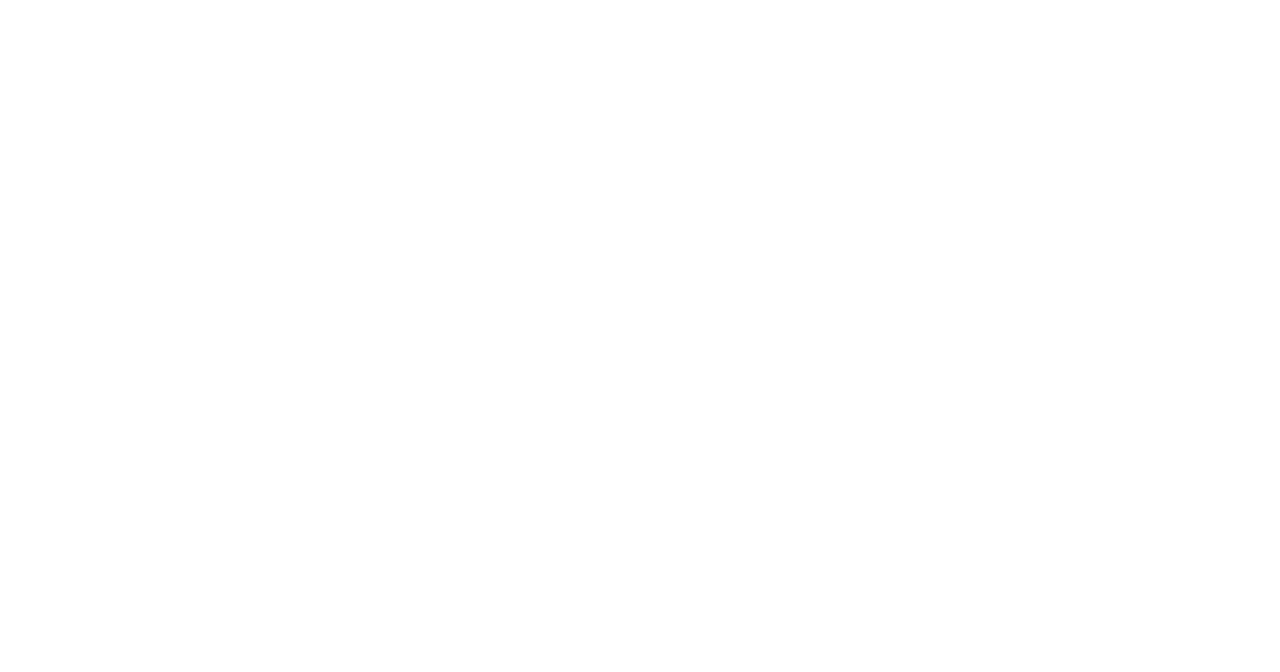
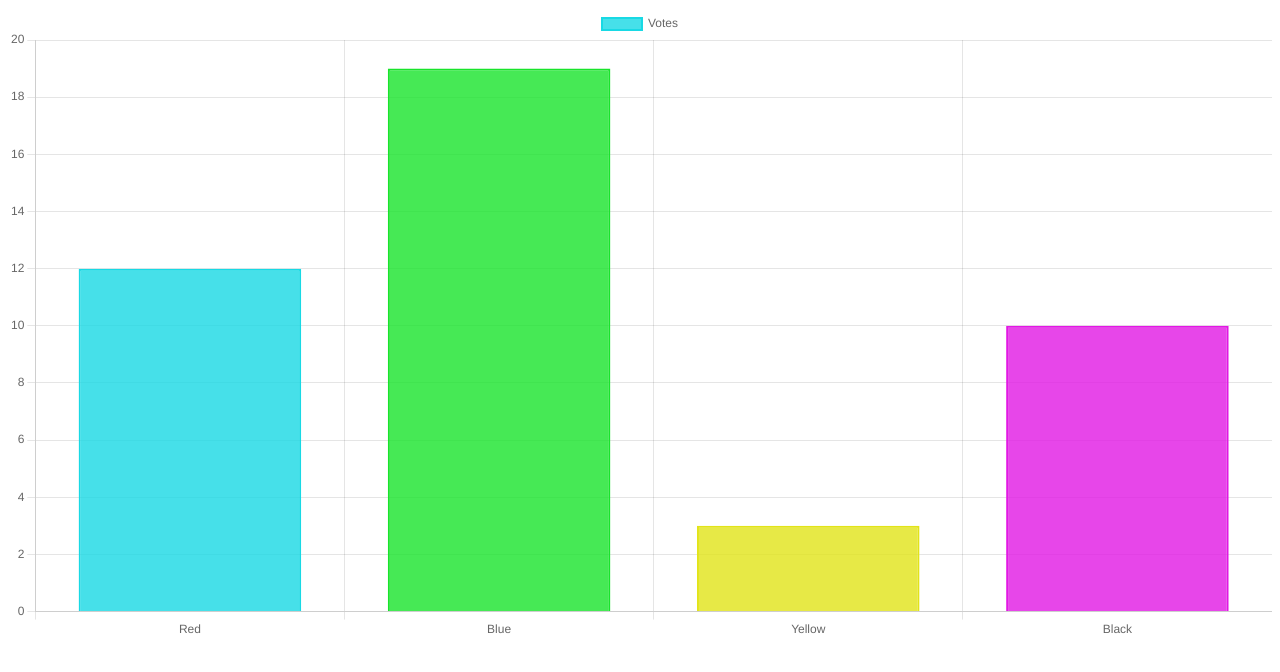
Before and after one commit to coryrmrz/Charts, a plain HTML site: page index.html in a window 1280 px wide. Drawn offline with nearby package versions, Linux system fonts and the light colour scheme.

Commit message:
Bar Chart Update

```diff
--- a/index.html
+++ b/index.html
@@ -10,6 +10,7 @@
     <div>
         <canvas id="barChart"></canvas>
     </div>
-    <script>src="script.js"</script>
+
+    <script src="script.js"></script>
 </body>
 </html>
--- a/script.js
+++ b/script.js
@@ -11,15 +11,15 @@ new Chart(
                     data: [12,19,3,10],
                     borderWidth: 2,
                     backgroundColor: [
-                        'rgba(245, 0, 9, 0.45)',
-                        'rgba(5, 0, 249, 0.45)',
-                        'rgba(250, 250, 5, 0.45)',
-                        'rgba(32, 32, 29, 0.81)'],
+                        'rgba(24, 217, 228, 0.8)',
+                        'rgba(24, 228, 43, 0.8)',
+                        'rgba(226, 228, 24, 0.8)',
+                        'rgba(226, 24, 228, 0.8)'],
                     borderColor: [
-                        'rgba(245, 0, 9)',
-                        'rgba(5, 0, 249)',
-                        'rgba(250, 250, 5)',
-                        'rgba(32, 32, 29)'],
+                        'rgba(24, 217, 228)',
+                        'rgba(24, 228, 43)',
+                        'rgba(226, 228, 24)',
+                        'rgba(226, 24, 228)'],
                 }
             ]
         }
```
